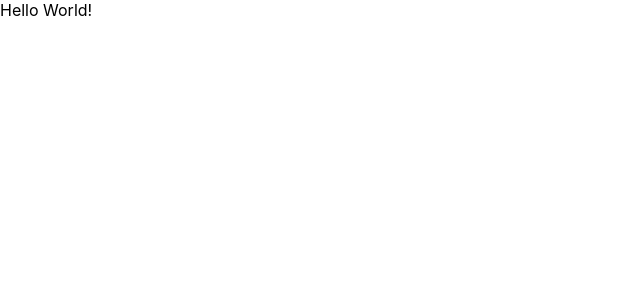
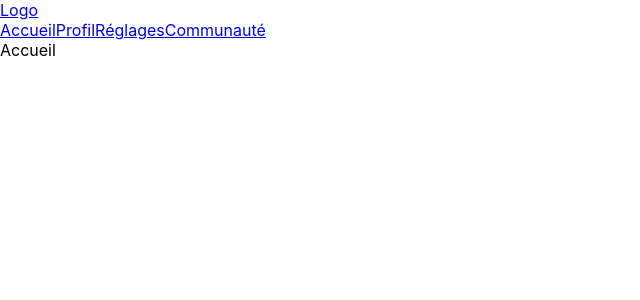
Before and after one commit to JKML5/SportSee, a React (Create React App) app: page / in a window 1280 px wide. Shown: the top 300 px of the page, without its empty margins (0-640 px from the left). Built offline with nearby package versions, Linux system fonts and the light colour scheme.

Commit message:
Proper routing

```diff
--- a/package.json
+++ b/package.json
@@ -8,6 +8,7 @@
     "@testing-library/user-event": "^13.5.0",
     "react": "^18.2.0",
     "react-dom": "^18.2.0",
+    "react-router-dom": "^6.4.4",
     "react-scripts": "5.0.1",
     "web-vitals": "^2.1.4"
   },
--- /dev/null
+++ b/src/App.jsx
@@ -0,0 +1,24 @@
+import { Routes, Route } from 'react-router-dom'
+import Header from './components/Header'
+import Home from './pages/Home'
+import Profile from './pages/Profile'
+import Settings from './pages/Settings'
+import Community from './pages/Community'
+
+function App() {
+  return (
+    <>
+      <Header />
+
+      <Routes>
+        <Route path="/" element={<Home />} />
+        <Route path="/profile" element={<Profile />} />
+        <Route path="/settings" element={<Settings />} />
+        <Route path="/community" element={<Community />} />
+        <Route path="/*" element={<div>Error</div>} />
+      </Routes>
+    </>
+  )
+}
+
+export default App
--- /dev/null
+++ b/src/components/Header.jsx
@@ -0,0 +1,13 @@
+import { Link } from 'react-router-dom'
+import Navbar from './Navbar'
+
+function Header() {
+  return (
+    <header className="header">
+      <Link to="/">Logo</Link>
+      <Navbar />
+    </header>
+  )
+}
+
+export default Header
--- /dev/null
+++ b/src/components/Navbar.jsx
@@ -0,0 +1,37 @@
+import { NavLink } from 'react-router-dom'
+
+function Navbar() {
+  return (
+    <nav className="navbar">
+      <NavLink
+        to="/"
+        className={({ isActive }) => (isActive ? 'active' : undefined)}
+      >
+        Accueil
+      </NavLink>
+
+      <NavLink
+        to="/profile"
+        className={({ isActive }) => (isActive ? 'active' : undefined)}
+      >
+        Profil
+      </NavLink>
+
+      <NavLink
+        to="/settings"
+        className={({ isActive }) => (isActive ? 'active' : undefined)}
+      >
+        Réglages
+      </NavLink>
+
+      <NavLink
+        to="/community"
+        className={({ isActive }) => (isActive ? 'active' : undefined)}
+      >
+        Communauté
+      </NavLink>
+    </nav>
+  )
+}
+
+export default Navbar
--- a/src/index.js
+++ b/src/index.js
@@ -1,11 +1,13 @@
 import React from 'react'
 import ReactDOM from 'react-dom/client'
+import { BrowserRouter } from 'react-router-dom'
+import App from './App'
 import './css/index.css'
-import Home from './pages/Home'
 
-const root = ReactDOM.createRoot(document.getElementById('root'))
-root.render(
+ReactDOM.createRoot(document.getElementById('root')).render(
   <React.StrictMode>
-    <Home />
+    <BrowserRouter>
+      <App />
+    </BrowserRouter>
   </React.StrictMode>
 )
--- /dev/null
+++ b/src/pages/Community.jsx
@@ -0,0 +1,5 @@
+function Community() {
+  return <div>Communauté</div>
+}
+
+export default Community
--- a/src/pages/Home.jsx
+++ b/src/pages/Home.jsx
@@ -1,7 +1,5 @@
-import '../css/Home.css'
-
 function Home() {
-  return <div>Hello World!</div>
+  return <div>Accueil</div>
 }
 
 export default Home
--- /dev/null
+++ b/src/pages/Profile.jsx
@@ -0,0 +1,5 @@
+function Profile() {
+  return <div>Profil</div>
+}
+
+export default Profile
--- /dev/null
+++ b/src/pages/Settings.jsx
@@ -0,0 +1,5 @@
+function Settings() {
+  return <div>Réglages</div>
+}
+
+export default Settings
```
Also changed, not shown: 1 other file (tests, documents, lock files or other folders).
